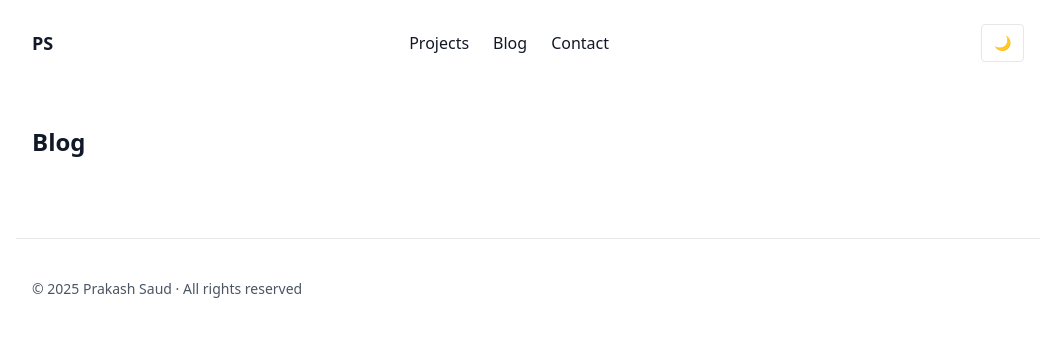
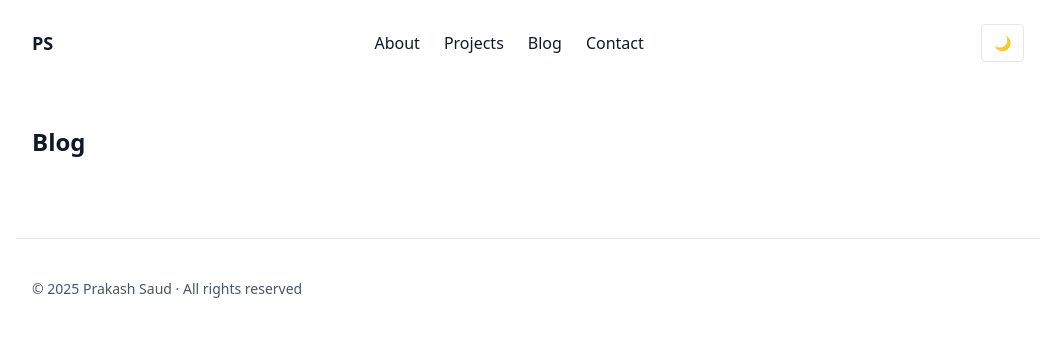
Before and after one commit to PrakashSaud/Portfolio, a Django app: page /blog/ in a window 1280 px wide. Shown: the top 337 px of the page, without its empty margins (112-1167 px from the left). Run offline with Django 5.2, Linux system fonts and the light colour scheme; parts of the project's set-up code (start-up, migrations or seed data) failed here and were passed over; some libraries are stand-ins or nearby versions.

Commit message:
Fix flake8 whitespace issues (final newlines, stray spaces)

```diff
--- a/pages/templates/pages/about.html
+++ b/pages/templates/pages/about.html
@@ -1,5 +1,5 @@
 {% extends "base.html" %}
-
+{% load static %}
 {% block title %}About · Prakash Saud{% endblock %}
 {% block meta_description %}Learn more about Prakash Saud — physicist turned data scientist passionate about computational methods, teaching, and building practical applications.{% endblock %}
 
--- a/projects/urls.py
+++ b/projects/urls.py
@@ -5,7 +5,7 @@ from . import views
 app_name = "projects"
 
 urlpatterns = [
-    path("", views.projects_list, name="list"),              # main list w/ search & filters
+    path("", views.projects_list, name="list"),  # main list w/ search & filters
     path("index/", views.project_index, name="project_index"),  # optional landing page
     path("<slug:slug>/", views.project_detail, name="detail"),
 ]
--- a/templates/partials/_header.html
+++ b/templates/partials/_header.html
@@ -3,6 +3,7 @@
     <a href="{% url 'pages:home' %}" class="font-bold text-lg">PS</a>
     <!-- Desktop nav -->
     <ul class="hidden md:flex gap-6 font-medium">
+      <li><a href="{% url 'pages:about' %}" class="hover:underline">About</a></li>
       <li><a href="{% url 'projects:list' %}" class="hover:underline">Projects</a></li>
       <li><a href="{% url 'blog:blog_index' %}" class="hover:underline">Blog</a></li>
       <li><a href="{% url 'contact:contact_index' %}" class="hover:underline">Contact</a></li>
@@ -15,6 +16,7 @@
     <button id="menu-toggle" class="md:hidden ml-4 px-3 py-2 border rounded">☰</button>
   </nav>
   <div id="mobile-menu" class="hidden md:hidden mt-4 space-y-2">
+    <a href="{% url 'pages:about' %}" class="block">About</a>
     <a href="{% url 'projects:list' %}" class="block">Projects</a>
     <a href="{% url 'blog:blog_index' %}" class="block">Blog</a>
     <a href="{% url 'contact:contact_index' %}" class="block">Contact</a>
```
Also changed, not shown: projects/models.py (line endings or trailing spaces).
